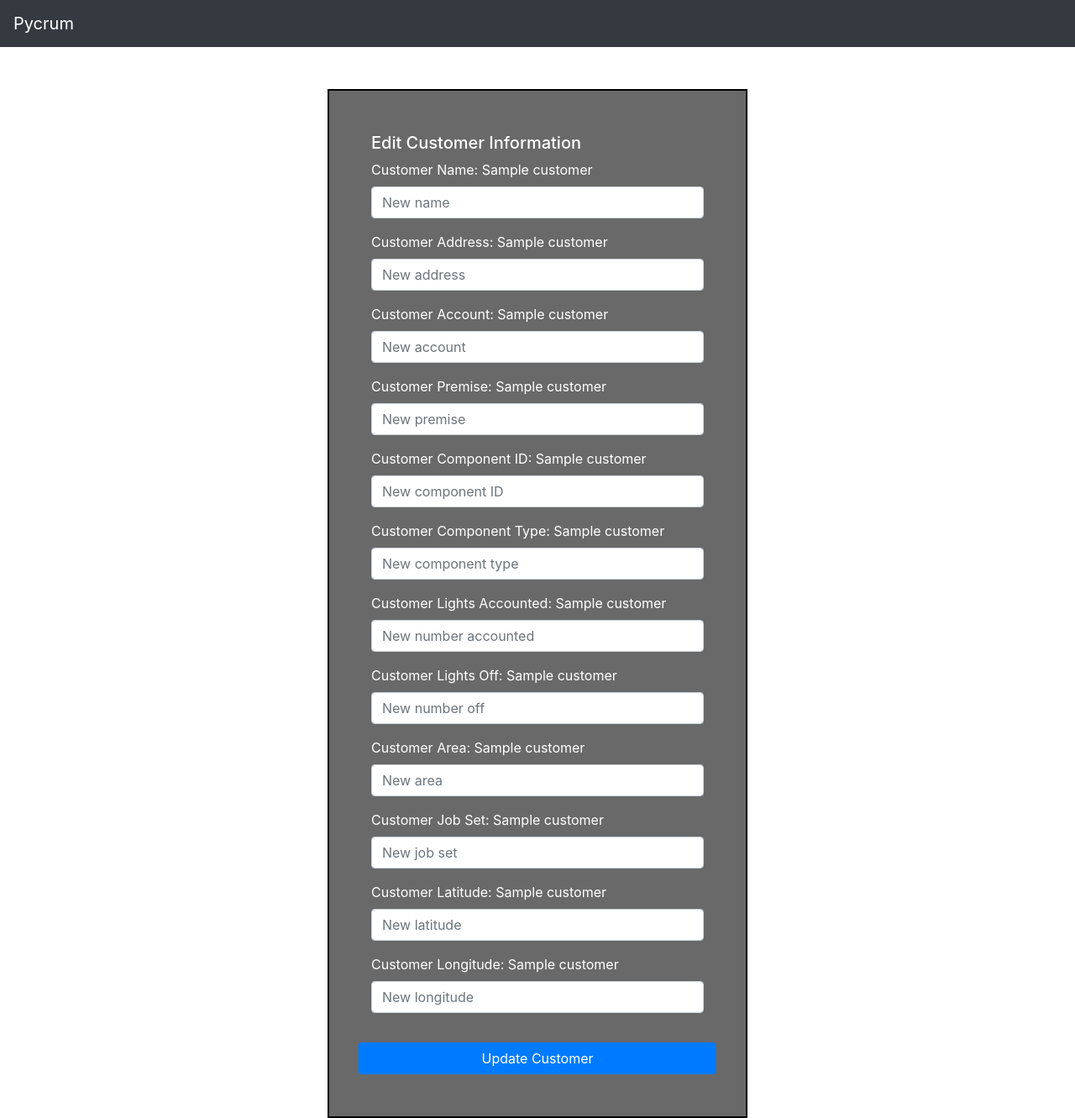
After one commit to qcoley/Pycrum, a Flask app: template templates/edit_record.html in a window 1280 px wide. The commit adds this page. Shown: the whole page at 84% size. Run offline with Flask 3, Linux system fonts and the light colour scheme; the template is opened without the code that fills it: most values are stand-ins (such as "Sample title", 1, 10 or a date in 2020); some libraries are stand-ins or nearby versions.

Commit message:
various updates.

```diff
--- a/app.py
+++ b/app.py
@@ -11,6 +11,7 @@ app.config['SQLALCHEMY_DATABASE_URI'] = ('postgresql+psycopg2://'
                                          'pOCwAVVMw3YDbjPfMKkHSyZpK9JGicR3@'
                                          'dpg-ckrvo87d47qs73f05310-a.ohio-postgres.render.com/'
                                          'pycrum')
+app.config['TEMPLATES_AUTO_RELOAD'] = True
 db = SQLAlchemy(app)
 
 
@@ -159,10 +160,11 @@ def add_customer():
     db.session.add(new_customer)
     db.session.commit()
 
-    return render_template('add_record.html')
+    data = db.session.execute(text("SELECT * FROM customers"))
+    return render_template('record_page.html', data=data)
 
 
-# route that handles adding the customer by getting form data and inserting into database
+# route that handles updating the customer information in map view
 @app.route('/update_customer', methods=['POST'])
 def update_customer():
 
@@ -172,7 +174,116 @@ def update_customer():
     u_account = request.form.get('update_account')
     u_premise = request.form.get('update_premise')
 
-    print(u_id, u_name, u_address, u_account, u_premise)
+    updated_customer = db.session.query(Customer).filter(Customer.id == u_id).first()
 
-    generate_shape_map()
-    return render_template('map.html')
+    if updated_customer:
+        if u_name != "":
+            updated_customer.name = u_name
+        if u_address != "":
+            updated_customer.address = u_address
+        if u_account != "":
+            updated_customer.account_number = int(u_account)
+        if u_premise != "":
+            updated_customer.premise_number = int(u_premise)
+
+        db.session.commit()
+        generate_shape_map()
+
+        return render_template('map.html')
+
+    else:
+        return render_template('map.html')
+
+
+# route that shows the edit customer page from the records page
+@app.route('/edit_customer_page', methods=['POST'])
+def edit_customer_page():
+
+    e_id = request.form.get("edit_id")
+    e_location = request.form.get("edit_location")
+    e_name = request.form.get("edit_name")
+    e_address = request.form.get('edit_address')
+    e_account = request.form.get('edit_account')
+    e_premise = request.form.get('edit_premise')
+    e_comp_id = request.form.get('edit_comp_id')
+    e_comp_type = request.form.get('edit_comp_type')
+    e_num_acc = request.form.get('edit_num_acc')
+    e_num_off = request.form.get('edit_num_off')
+    e_area = request.form.get('edit_area')
+    e_job_set = request.form.get('edit_job_set')
+    editing_customer = [e_id, e_location, e_name, e_address, e_account, e_premise, e_comp_id, e_comp_type, e_num_acc,
+                        e_num_off, e_area, e_job_set]
+
+    return render_template('edit_record.html', data=editing_customer)
+
+
+# route that handles editing customer data by getting the info from the edit page
+@app.route('/edit_customer', methods=['POST'])
+def edit_customer():
+
+    new_e_id = request.form.get("new_edit_id")
+    new_e_latitude = request.form.get("new_edit_latitude")
+    new_e_longitude = request.form.get("new_edit_longitude")
+    new_e_name = request.form.get("new_edit_name")
+    new_e_address = request.form.get('new_edit_address')
+    new_e_account = request.form.get('new_edit_account')
+    new_e_premise = request.form.get('new_edit_premise')
+    new_e_comp_id = request.form.get('new_edit_comp_id')
+    new_e_comp_type = request.form.get('new_edit_comp_type')
+    new_e_num_acc = request.form.get('new_edit_num_acc')
+    new_e_num_off = request.form.get('new_edit_num_off')
+    new_e_area = request.form.get('new_edit_area')
+    new_e_job_set = request.form.get('new_edit_job_set')
+
+    edited_customer = db.session.query(Customer).filter(Customer.id == new_e_id).first()
+
+    if edited_customer:
+        if new_e_latitude != "" and new_e_longitude != "":
+            edited_customer.geolocation = 'POINT(' + str(new_e_latitude) + ' ' + str(new_e_longitude) + ')'
+        if new_e_name != "":
+            edited_customer.name = new_e_name
+        if new_e_address != "":
+            edited_customer.address = new_e_address
+        if new_e_account != "":
+            edited_customer.account_number = int(new_e_account)
+        if new_e_premise != "":
+            edited_customer.premise_number = int(new_e_premise)
+        if new_e_comp_id != "":
+            edited_customer.component_id = new_e_comp_id
+        if new_e_comp_type != "":
+            edited_customer.component_type = new_e_comp_type
+        if new_e_num_acc != "":
+            edited_customer.number_accounted = new_e_num_acc
+        if new_e_num_off != "":
+            edited_customer.number_off = new_e_num_off
+        if new_e_area != "":
+            edited_customer.area = new_e_area
+        if new_e_job_set != "":
+            edited_customer.job_set = new_e_job_set
+
+        db.session.commit()
+        data = db.session.execute(text("SELECT * FROM customers"))
+        return render_template('record_page.html', data=data)
+
+    else:
+        data = db.session.execute(text("SELECT * FROM customers"))
+        return render_template('record_page.html', data=data)
+
+
+# route that handles deleting customer by getting id from record page form
+@app.route('/delete_customer', methods=['POST'])
+def delete_customer():
+
+    delete_id = request.form.get("delete_id")
+
+    deleting_customer = db.session.query(Customer).filter(Customer.id == delete_id).first()
+
+    if deleting_customer:
+        db.session.delete(deleting_customer)
+        db.session.commit()
+        data = db.session.execute(text("SELECT * FROM customers"))
+        return render_template('record_page.html', data=data)
+
+    else:
+        data = db.session.execute(text("SELECT * FROM customers"))
+        return render_template('record_page.html', data=data)
--- /dev/null
+++ b/templates/edit_record.html
@@ -0,0 +1,94 @@
+<!doctype html>
+<html lang="en">
+    <head>
+        <meta charset="utf-8">
+        <meta name="viewport" content="width=device-width, initial-scale=1, shrink-to-fit=no">
+        <link rel="stylesheet"
+              href="https://cdn.jsdelivr.net/npm/bootstrap@4.0.0/dist/css/bootstrap.min.css"
+              integrity="sha384-Gn5384xqQ1aoWXA+058RXPxPg6fy4IWvTNh0E263XmFcJlSAwiGgFAW/dAiS6JXm"
+              crossorigin="anonymous">
+        <style>
+            .parent { display: flex; align-items: center; }
+            .child { width: 500px; margin: 0 auto; }
+            form label, h5 { color: #fff; }
+        </style>
+        <title>Pycrum</title>
+    </head>
+
+    <body>
+        <nav class="navbar navbar-dark bg-dark">
+            <a class="navbar-brand" href="/">Pycrum</a>
+        </nav>
+        <div class="parent" style="margin-top:50px">
+            <div class="child">
+                <div style="border:solid 2px black; background-color:dimgrey; padding: 50px;">
+                <h5> Edit Customer Information </h5>
+                <form action="{{url_for('edit_customer')}}" method="post">
+                    <input type="hidden" name="new_edit_id" value="{{ data[0] }}">
+                    <div class="form-group">
+                    <label for="Name">Customer Name: {{ data[2] }}</label>
+                    <input type="text" class="form-control" id="Name" name="new_edit_name" placeholder="New name">
+                    </div>
+                    <div class="form-group">
+                    <label for="Address">Customer Address: {{ data[3] }}</label>
+                    <input type="text" class="form-control" id="Address" name="new_edit_address"
+                           placeholder="New address">
+                    </div>
+                    <div class="form-group">
+                    <label for="Account">Customer Account: {{ data[4] }}</label>
+                    <input type="number" class="form-control" id="Account" name="new_edit_account"
+                           placeholder="New account">
+                    </div>
+                    <div class="form-group">
+                    <label for="Premise">Customer Premise: {{ data[5] }}</label>
+                    <input type="number" class="form-control" id="Premise" name="new_edit_premise"
+                           placeholder="New premise">
+                    </div>
+                    <div class="form-group">
+                    <label for="Component_ID">Customer Component ID: {{ data[6] }}</label>
+                    <input type="Text" class="form-control" id="Component_ID" name="new_edit_comp_id"
+                           placeholder="New component ID">
+                    </div>
+                    <div class="form-group">
+                    <label for="Component_Type">Customer Component Type: {{ data[7] }}</label>
+                    <input type="Text" class="form-control" id="Component_Type" name="new_edit_comp_type"
+                           placeholder="New component type">
+                    </div>
+                    <div class="form-group">
+                    <label for="Number_Accounted">Customer Lights Accounted: {{ data[8] }}</label>
+                    <input type="Number" class="form-control" id="Number_Accounted" name="new_edit_num_acc"
+                           placeholder="New number accounted">
+                    </div>
+                    <div class="form-group">
+                    <label for="Number_Off">Customer Lights Off: {{ data[9] }}</label>
+                    <input type="Number" class="form-control" id="Number_Off" name="new_edit_num_off"
+                           placeholder="New number off">
+                    </div>
+                    <div class="form-group">
+                    <label for="Area">Customer Area: {{ data[10] }}</label>
+                    <input type="Text" class="form-control" id="Area" name="new_edit_area" placeholder="New area">
+                    </div>
+                    <div class="form-group">
+                    <label for="Job_Set">Customer Job Set: {{ data[11] }}</label>
+                    <input type="Text" class="form-control" id="Job_Set" name="new_edit_job_set"
+                           placeholder="New job set">
+                    </div>
+                    <div class="form-group">
+                    <label for="Latitude">Customer Latitude: {{ data[1] }}</label>
+                    <input type="Number" class="form-control" id="Latitude" name="new_edit_latitude"
+                           placeholder="New latitude">
+                    </div>
+                    <div class="form-group">
+                    <label for="Longitude">Customer Longitude: {{ data[1] }}</label>
+                    <input type="Number" class="form-control" id="Longitude" name="new_edit_longitude"
+                           placeholder="New longitude">
+                    </div>
+                    <div class="row justify-content-center" style="margin-top:35px">
+                    <button type="submit" class="btn btn-primary btn-block">Update Customer</button>
+                    </div>
+                </form>
+                </div>
+            </div>
+        </div>
+    </body>
+</html>
--- a/templates/info_page.html
+++ b/templates/info_page.html
@@ -18,7 +18,8 @@
     <body>
         <div class="parent">
             <div class="child">
-                <div style="border:solid 2px black; background-color:dimgrey; padding: 25px;">
+                <a class="btn btn-primary btn-lg" href="{{url_for('map_view')}}">Back</a>
+                <div style="border:solid 2px black; background-color:dimgrey; padding: 25px; margin-top:5px">
                     <h5> Update Customer Information </h5>
                     <form action="{{url_for('update_customer')}}" method="post" style="margin-top:25px">
                         <input type="hidden" name="update_id" value="{{ data[0] }}">
```
Also changed, not shown: templates/record_page.html (+26 -1 lines).
